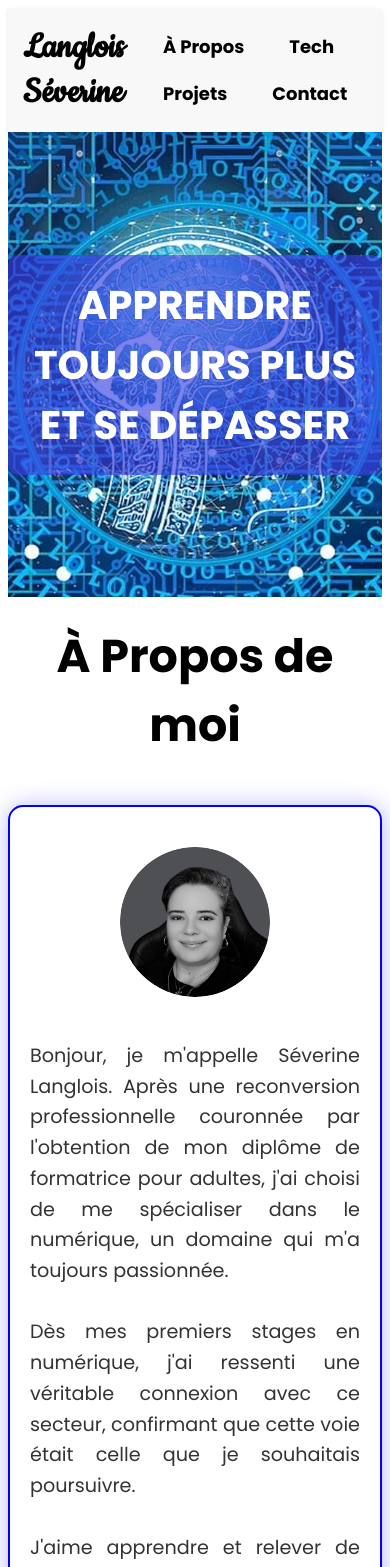
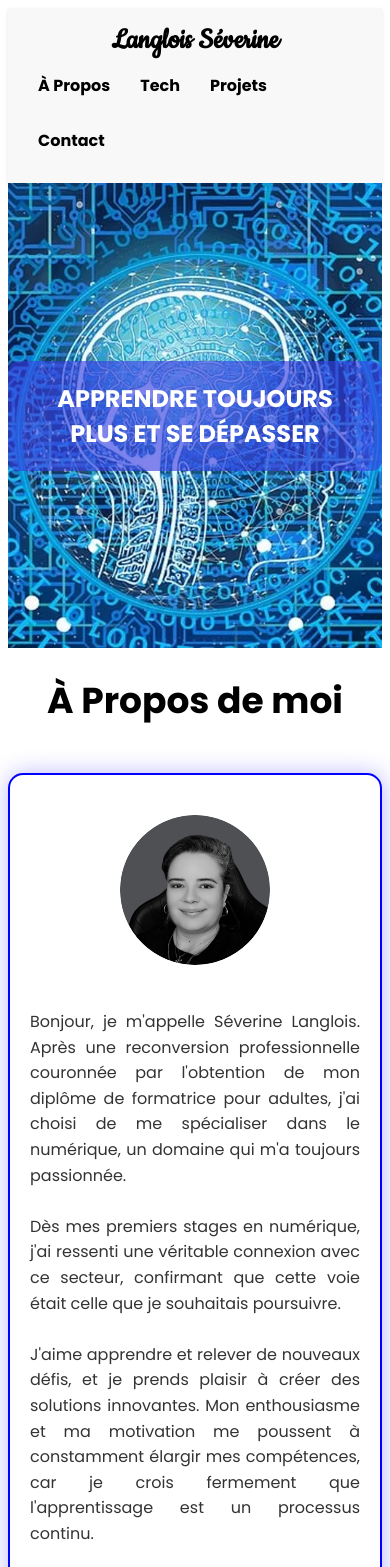
Before and after one commit to Evilqueenregal/Portfolio, a React (Vite) app: page / in a window 390 px wide. Shown: the top 1567 px of the page. Built offline with nearby package versions, Linux system fonts and the light colour scheme.

Commit message:
responsive

```diff
--- a/src/App.css
+++ b/src/App.css
@@ -440,3 +440,86 @@
 .send-button:hover {
   background-color: darkgray;
 }
+
+
+@media (max-width: 1024px) {
+  .header-nav button {
+    font-size: 1rem;
+  }
+
+  .banner-text {
+    font-size: 2rem;
+  }
+
+  #about {
+    font-size: 36px;
+  }
+
+  .apropos-title {
+    font-size: 1.5rem;
+  }
+
+  .apropos-description {
+    font-size: 1rem;
+  }
+
+
+  .projets-grid {
+    grid-template-columns: repeat(2, 1fr);
+  }
+}
+
+@media (max-width: 768px) {
+  .header {
+    flex-direction: column;
+    align-items: center;
+  }
+
+  .header-title {
+    font-size: 2rem;
+  }
+
+  .banner-text {
+    font-size: 1.5rem;
+  }
+
+  #about, #tech, #projects, #contact {
+    font-size: 36px;
+  }
+
+  .apropos-title {
+    font-size: 1.5rem;
+  }
+
+  .projets-grid {
+    grid-template-columns: repeat(1, 1fr);
+  }
+
+  .contact-container {
+    flex-direction: column;
+  }
+}
+
+@media (max-width: 480px) {
+  .header-nav {
+    flex-direction: column;
+  }
+
+  .header-nav button {
+    margin: 5px 0;
+  }
+
+  .scroll-to-top {
+    bottom: 20px;
+    right: 20px;
+  }
+
+  .profil-image {
+    width: 120px;
+    height: auto;
+  }
+
+  .cv-button, .button {
+    font-size: 0.9rem;
+  }
+}
```
